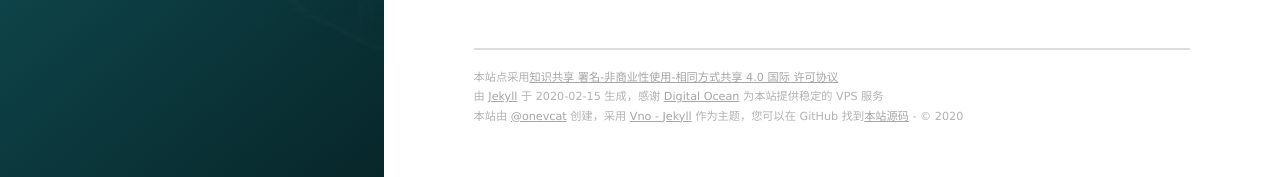
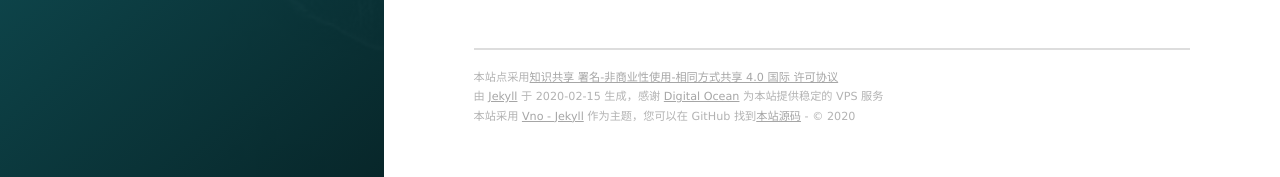
Before and after one commit to Binary-ZRJ/Binary-ZRJ.github.io, a Jekyll site: the page built from _posts/2019-12-26-buuoj-WarmUp.md, in a window 1280 px wide and 900 px high, scrolled down 1640 px. Shown: the part 720-897 px from the top of the window. Built offline with Jekyll 4.4.1, drawn with Linux system fonts in a browser that asks for light colours; nearby versions of some CDN libraries; our own code applies the rules of GitHub Pages for plain Markdown files; comment, search, counter and statistics services are not loaded; part of the change alters nothing that is shown.

Commit message:
...
....

```diff
--- a/_config.yml
+++ b/_config.yml
@@ -3,11 +3,11 @@ title: Binary
 subtitle: to be foolish,to be hungry
 welcome_message: <a href="https://github.com/onevcat/vno-jekyll" target="_blank">Download the theme</a>
 description: 有的事拼命的想要忘记，到最后真的就忘了
-creator: <a href="http://onev.cat">@onevcat</a>
+#creator: <a href="http://onev.cat">@onevcat</a>
 
-url: "http://vno.onevcat.com"
+#url: "http://vno.onevcat.com"
 
-permalink: /:year/:month/:title/
+#permalink: /:year/:month/:title/
 
 # Format
 highlighter: rouge
```
